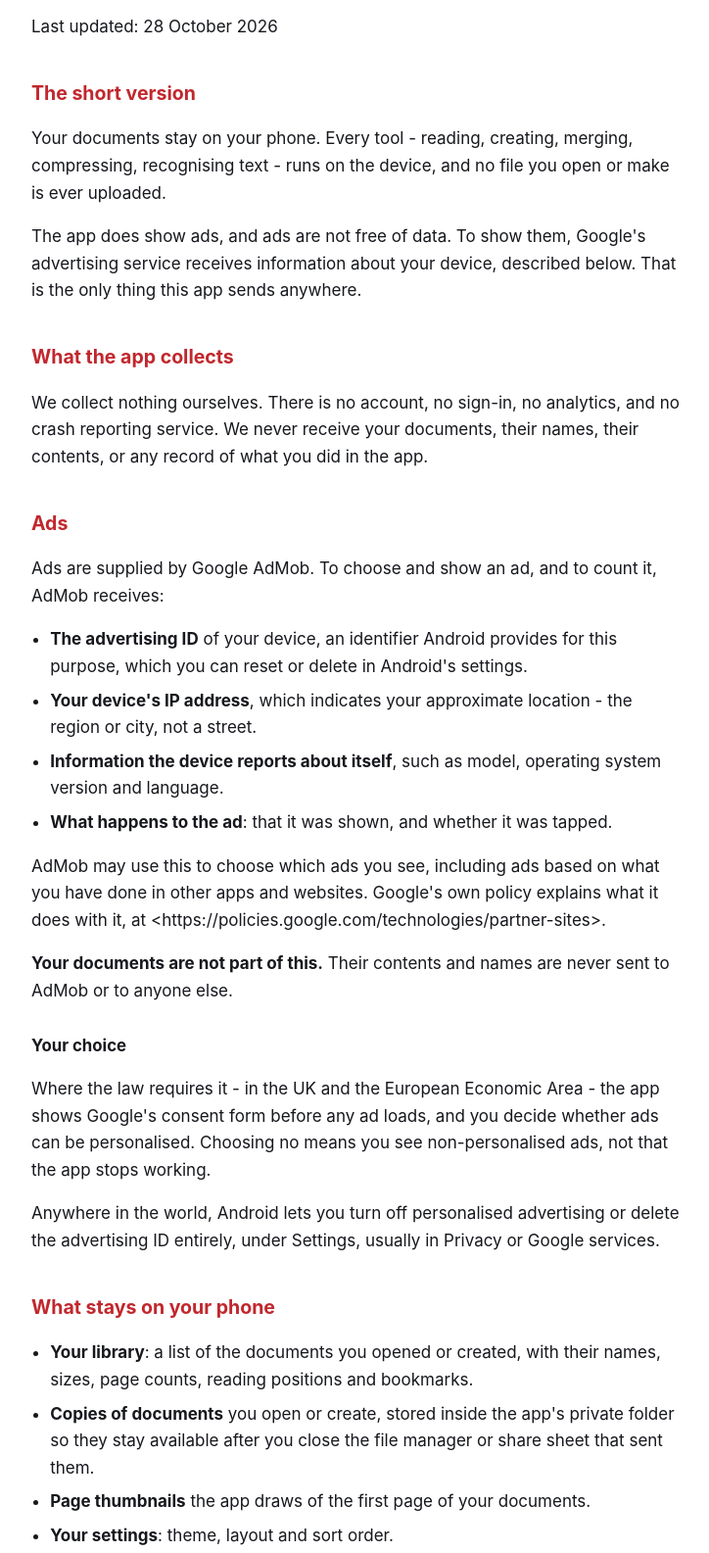
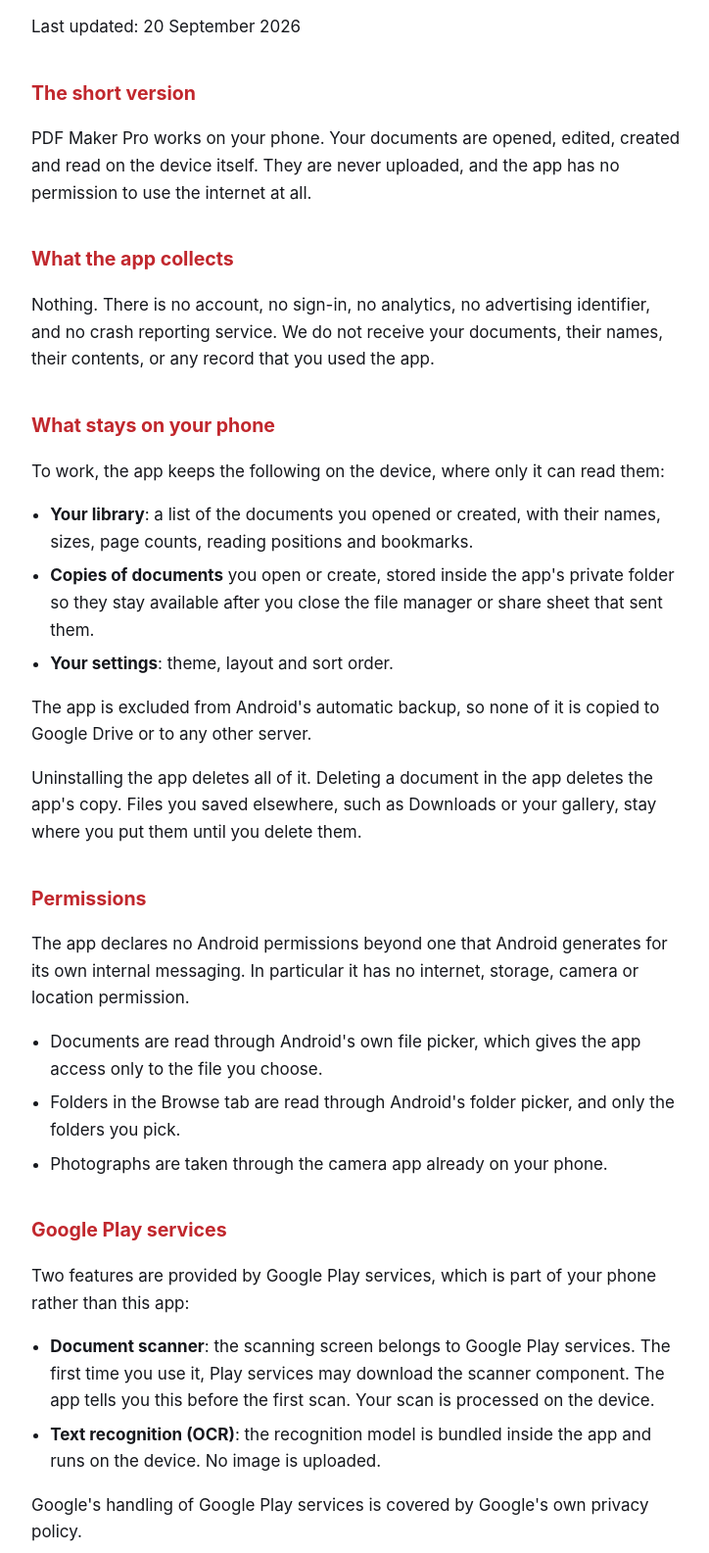
Before and after one commit to holymanzion/pdf-maker-pro-legal, a plain HTML site: page privacy.html in a window 1280 px wide. Shown: the part 221-1806 px from the top of the page at 98% size, without its empty margins (276-1000 px from the left). Drawn offline with Linux system fonts and the light colour scheme.

Commit message:
Revert "Say what the ad service receives"
This reverts commit c43838efdce57b16486b82820a0604b4e4a7a913.

```diff
--- a/privacy.html
+++ b/privacy.html
@@ -60,40 +60,22 @@
 <nav><a href="index.html">PDF Maker Pro</a><a href="privacy.html">Privacy</a><a href="terms.html">Terms</a></nav>
 <h1>Privacy Policy</h1>
 <p><strong>PDF Maker Pro</strong></p>
-<p>Last updated: 28 October 2026</p>
+<p>Last updated: 20 September 2026</p>
 <h2>The short version</h2>
-<p>Your documents stay on your phone. Every tool - reading, creating, merging, compressing, recognising text - runs on the device, and no file you open or make is ever uploaded.</p>
-<p>The app does show ads, and ads are not free of data. To show them, Google's advertising service receives information about your device, described below. That is the only thing this app sends anywhere.</p>
+<p>PDF Maker Pro works on your phone. Your documents are opened, edited, created and read on the device itself. They are never uploaded, and the app has no permission to use the internet at all.</p>
 <h2>What the app collects</h2>
-<p>We collect nothing ourselves. There is no account, no sign-in, no analytics, and no crash reporting service. We never receive your documents, their names, their contents, or any record of what you did in the app.</p>
-<h2>Ads</h2>
-<p>Ads are supplied by Google AdMob. To choose and show an ad, and to count it, AdMob receives:</p>
-<ul>
-<li><strong>The advertising ID</strong> of your device, an identifier Android provides for this purpose, which you can reset or delete in Android's settings.</li>
-<li><strong>Your device's IP address</strong>, which indicates your approximate location - the region or city, not a street.</li>
-<li><strong>Information the device reports about itself</strong>, such as model, operating system version and language.</li>
-<li><strong>What happens to the ad</strong>: that it was shown, and whether it was tapped.</li>
-</ul>
-<p>AdMob may use this to choose which ads you see, including ads based on what you have done in other apps and websites. Google's own policy explains what it does with it, at &lt;https://policies.google.com/technologies/partner-sites&gt;.</p>
-<p><strong>Your documents are not part of this.</strong> Their contents and names are never sent to AdMob or to anyone else.</p>
-<h3>Your choice</h3>
-<p>Where the law requires it - in the UK and the European Economic Area - the app shows Google's consent form before any ad loads, and you decide whether ads can be personalised. Choosing no means you see non-personalised ads, not that the app stops working.</p>
-<p>Anywhere in the world, Android lets you turn off personalised advertising or delete the advertising ID entirely, under Settings, usually in Privacy or Google services.</p>
+<p>Nothing. There is no account, no sign-in, no analytics, no advertising identifier, and no crash reporting service. We do not receive your documents, their names, their contents, or any record that you used the app.</p>
 <h2>What stays on your phone</h2>
+<p>To work, the app keeps the following on the device, where only it can read them:</p>
 <ul>
 <li><strong>Your library</strong>: a list of the documents you opened or created, with their names, sizes, page counts, reading positions and bookmarks.</li>
 <li><strong>Copies of documents</strong> you open or create, stored inside the app's private folder so they stay available after you close the file manager or share sheet that sent them.</li>
-<li><strong>Page thumbnails</strong> the app draws of the first page of your documents.</li>
 <li><strong>Your settings</strong>: theme, layout and sort order.</li>
 </ul>
 <p>The app is excluded from Android's automatic backup, so none of it is copied to Google Drive or to any other server.</p>
 <p>Uninstalling the app deletes all of it. Deleting a document in the app deletes the app's copy. Files you saved elsewhere, such as Downloads or your gallery, stay where you put them until you delete them.</p>
 <h2>Permissions</h2>
-<p>The app asks for two:</p>
-<ul>
-<li><strong>Internet</strong> and <strong>network state</strong>, used to load ads. Nothing else in the app uses the network, and no document is uploaded through it.</li>
-</ul>
-<p>It does not ask for storage, camera or location.</p>
+<p>The app declares no Android permissions beyond one that Android generates for its own internal messaging. In particular it has no internet, storage, camera or location permission.</p>
 <ul>
 <li>Documents are read through Android's own file picker, which gives the app access only to the file you choose.</li>
 <li>Folders in the Browse tab are read through Android's folder picker, and only the folders you pick.</li>
@@ -107,9 +89,9 @@
 </ul>
 <p>Google's handling of Google Play services is covered by Google's own privacy policy.</p>
 <h2>Children</h2>
-<p>The app is not directed at children. It collects nothing from anyone itself, and the ads it shows are not directed at children either.</p>
+<p>The app is not directed at children and collects no data from anyone.</p>
 <h2>Changes to this policy</h2>
-<p>If a future version collects or sends anything else, this policy will say so before that version is released, and the Data safety section of the Play listing will be updated to match. The date at the top shows when this policy last changed.</p>
+<p>If a future version collects anything, this policy will say so before that version is released, and the Data safety section of the Play listing will be updated to match. The date at the top shows when this policy last changed.</p>
 <h2>Contact</h2>
 <p>Questions about this policy: holymanzion@gmail.com</p>
 
```
Also changed, not shown: terms.html (+2 -3 lines).
